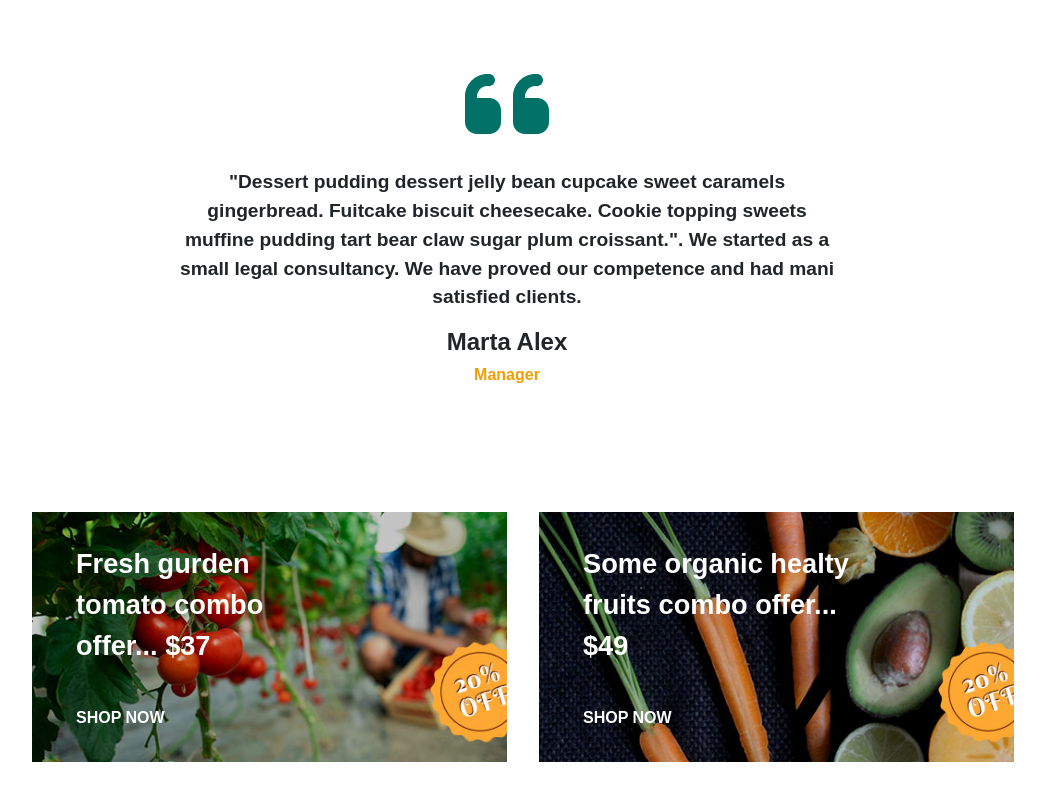
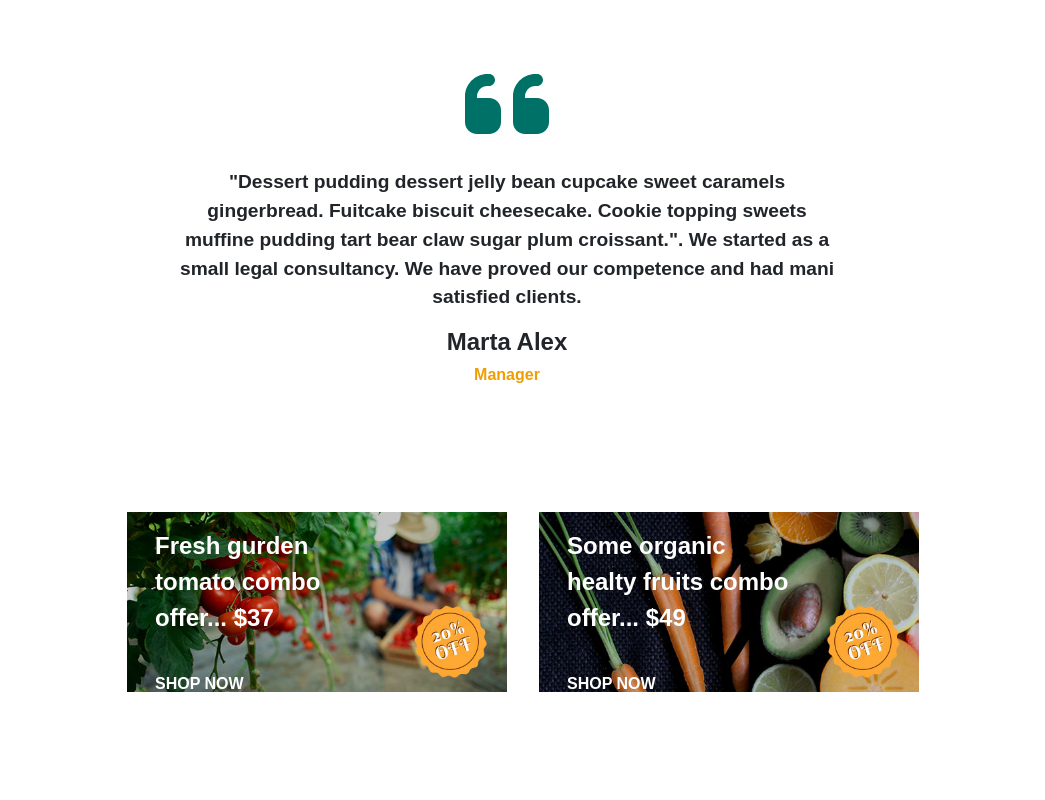
Before and after one commit to Flopiras/proj-html-vuejs, a Vue app: page / in a window 1280 px wide. Shown: the part 2628-3428 px from the top of the page, without its empty margins (133-1178 px from the left). Built offline with nearby package versions, Linux system fonts and the light colour scheme.

Commit message:
edit cards size

```diff
--- a/src/components/main/OfferCard.vue
+++ b/src/components/main/OfferCard.vue
@@ -13,7 +13,7 @@ export default {
 
 <style lang="scss" scoped>
 .offer-card {
-    padding: 2rem;
+    padding: 1rem;
     height: 100%;
     font-weight: 600;
     color: white;
@@ -25,6 +25,6 @@ export default {
 
 .title {
     width: 70%;
-    font-size: 1.7rem;
+    font-size: 1.5rem;
 }
 </style>
--- a/src/components/main/SectionOffers.vue
+++ b/src/components/main/SectionOffers.vue
@@ -10,14 +10,14 @@ export default {
     <section>
         <div class="container">
             <div class="row">
-                <div class="col-1"></div>
-                <div class="left-offer col-5">
+                <div class="col-2"></div>
+                <div class="left-offer col-4">
                     <OfferCard :text="'Fresh gurden tomato combo offer... $37'" />
                 </div>
-                <div class="right-offer col-5">
+                <div class="right-offer col-4">
                     <OfferCard :text="'Some organic healty fruits combo offer... $49'" />
                 </div>
-                <div class="col-1"></div>
+                <div class="col-2"></div>
             </div>
         </div>
     </section>
@@ -40,8 +40,8 @@ section {
 
 .left-offer,
 .right-offer {
-    height: 250px;
-    background-size: cover;
+    height: 200px;
+    background-size: contain;
     background-repeat: no-repeat;
 }
 </style>
```
